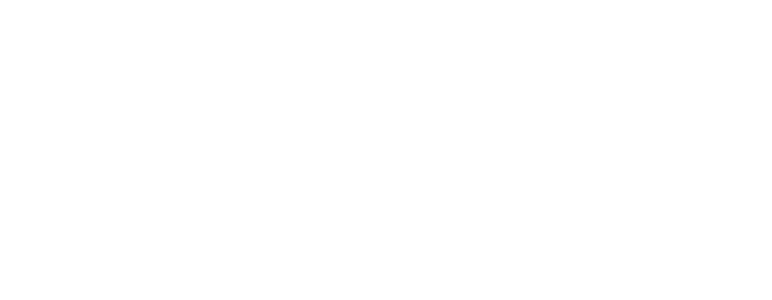
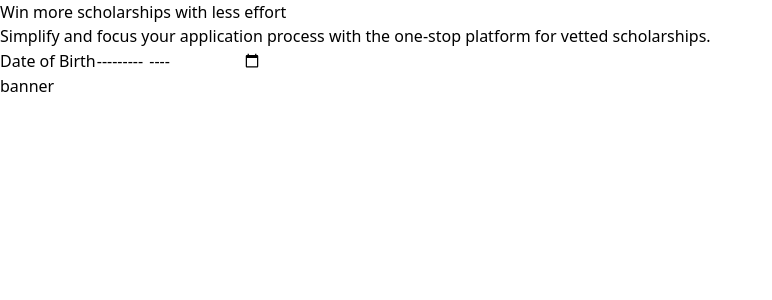
Before and after one commit to Mr-Nnobody/Scholar, a React (Vite) app in the folder frontend/: page / in a window 1280 px wide. Before the commit this address had no page. Shown: the top 300 px of the page, without its empty margins (0-772 px from the left). Built offline with nearby package versions, Linux system fonts and the light colour scheme.

Commit message:
created HOme page file included the route as Index and also hero image

```diff
--- a/frontend/src/App.jsx
+++ b/frontend/src/App.jsx
@@ -1,13 +1,17 @@
 import Login from "./components/auth/login";
 import SignUp from "./components/auth/sign-up";
 import { Route, Routes } from "react-router-dom";
+import Home from "./components/homepage/home";
 
 function App() {
   return (
-    <Routes>
-      <Route path="/login" element={<Login />} />
-      <Route path="/register" element={<SignUp />} />
-    </Routes>
+    <>
+      <Routes>
+        <Route index element={<Home />} />
+        <Route path="/login" element={<Login />} />
+        <Route path="/register" element={<SignUp />} />
+      </Routes>
+    </>
   );
 }
 
--- /dev/null
+++ b/frontend/src/components/homepage/home.jsx
@@ -0,0 +1,25 @@
+import React from "react";
+
+export default function Home(){
+
+  return (
+    <div>
+      <div>
+        <div>
+          <p>Win more scholarships with less effort </p>
+          <p>
+            Simplify and focus your application process with the one-stop
+            platform for vetted scholarships.{" "}
+          </p>
+
+          <form action="submit">
+            <label htmlFor="DOB">Date of Birth</label>
+            <input type="month" />
+          </form>
+        </div>
+        <div></div>
+      </div>
+      <div> banner</div>
+    </div>
+  );
+}
```
Also changed, not shown: frontend/src/assets/images/graduating.jpg (added).
